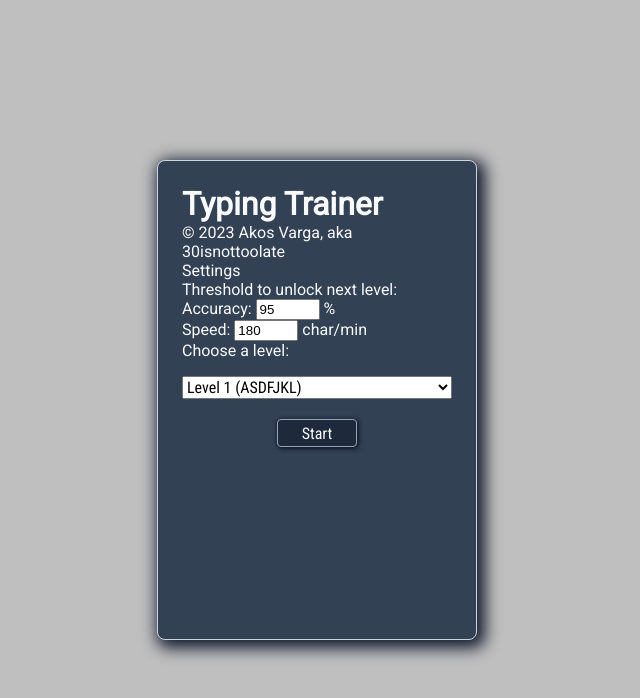
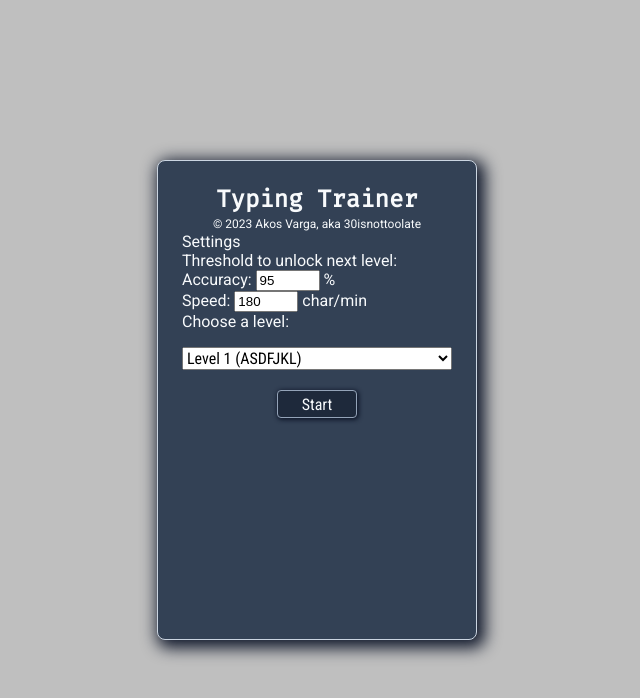
Before and after one commit to 30isnottoolate/typing-trainer, a React app: page / in a window 1280 px wide. Shown: the top 698 px of the page, without its empty margins (323-963 px from the left). Built offline with nearby package versions, Linux system fonts and the light colour scheme.

Commit message:
Add style to logo elements

```diff
--- a/src/components/App.css
+++ b/src/components/App.css
@@ -73,6 +73,19 @@ button:active {
     border: 1px solid #cbd5e1;
     border-radius: 0.5rem;
     box-shadow: 0.25rem 0.25rem 1rem 0.25rem #0f172a;
+}
+
+#logo {
+    text-align: center;
+}
+
+#logo h1 {
+    font-size: 1.5rem;
+    font-family: "Fira Mono", monospace;
+}
+
+#logo span {
+    font-size: 0.75rem;
 }
 
 .menu-box {
```
